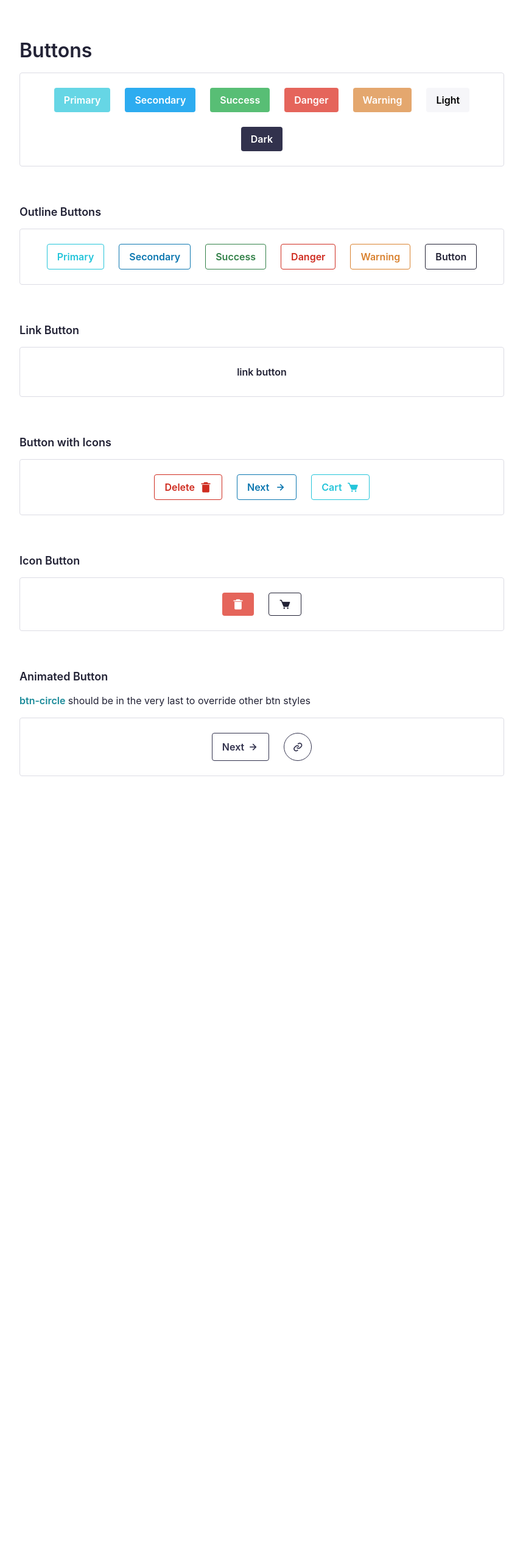
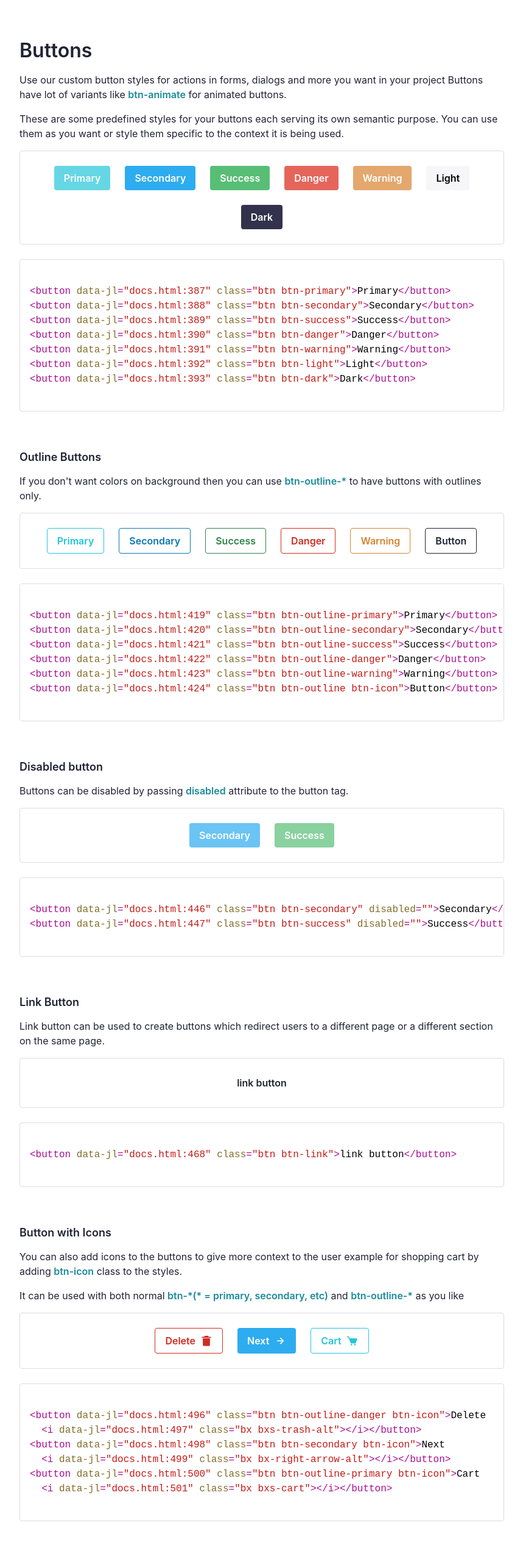
Before and after one commit to yash9263/component-library, a website: page docs.html in a window 1280 px wide. Shown: the part 4723-7280 px from the top of the page at 61% size, without its empty margins (340-1199 px from the left). Before the commit the page ends 6164 px from the top, so only its background shows below. Drawn offline with nearby package versions, Linux system fonts and the light colour scheme.

Commit message:
Add button documentation

```diff
--- a/docs.html
+++ b/docs.html
@@ -362,10 +362,15 @@
             Buttons
           </h1>
           <p class="docs-text">
-            <!-- Component explaination text -->
+            <!-- Component explanation text -->
+            Use our custom button styles for actions in forms, dialogs and more you want in your project
+            Buttons have lot of variants like <span class="p-color-text">btn-animate</span> for animated
+            buttons.
           </p>
           <p class="docs-text">
             <!-- Usage instruction -->
+            These are some predefined styles for your buttons each serving its own semantic purpose. You can
+            use them as you want or style them specific to the context it is being used.
           </p>
           <div class="docs-example button-example">
             <!-- Example of component looks-->
@@ -377,11 +382,17 @@
             <button class="btn btn-light">Light</button>
             <button class="btn btn-dark">Dark</button>
           </div>
-          <!-- <div class="docs-code-example"> -->
-          <!-- <pre><code class="html"> -->
-
-          <!-- </code></pre> -->
-          <!-- </div> -->
+          <div class="docs-code-example">
+            <pre><code class="html">
+<button class="btn btn-primary">Primary</button>
+<button class="btn btn-secondary">Secondary</button>
+<button class="btn btn-success">Success</button>
+<button class="btn btn-danger">Danger</button>
+<button class="btn btn-warning">Warning</button>
+<button class="btn btn-light">Light</button>
+<button class="btn btn-dark">Dark</button>
+          </code></pre>
+          </div>
         </article>
         <!-- Component Variants -->
         <article class="docs-article">
@@ -390,13 +401,9 @@
             Outline Buttons
           </h2>
           <p class="docs-text">
-            <!-- Variant explaination text -->
-          </p>
-          <p class="docs-text">
             <!-- Usage instruction -->
-          </p>
-          <p class="docs-text">
-            <!-- Example showing component variants usage. -->
+            If you don't want colors on background then you can use
+            <span class="p-color-text">btn-outline-*</span> to have buttons with outlines only.
           </p>
           <div class="docs-example button-example">
             <!-- Examples of variant looks -->
@@ -407,11 +414,39 @@
             <button class="btn btn-outline-warning">Warning</button>
             <button class="btn btn-outline btn-icon">Button</button>
           </div>
-          <!-- <div class="docs-code-example"> -->
-          <!-- <pre><code class="html"> -->
-
-          <!-- </code></pre> -->
-          <!-- </div> -->
+          <div class="docs-code-example">
+            <pre><code class="html">
+<button class="btn btn-outline-primary">Primary</button>
+<button class="btn btn-outline-secondary">Secondary</button>
+<button class="btn btn-outline-success">Success</button>
+<button class="btn btn-outline-danger">Danger</button>
+<button class="btn btn-outline-warning">Warning</button>
+<button class="btn btn-outline btn-icon">Button</button>
+          </code></pre>
+          </div>
+        </article>
+        <!-- Component Variants -->
+        <article class="docs-article">
+          <h2 class="header-2">
+            <!-- Variant name -->
+            Disabled button
+          </h2>
+          <p class="docs-text">
+            <!-- Variant explaination text -->
+            Buttons can be disabled by passing <span class="p-color-text">disabled</span> attribute to the
+            button tag.
+          </p>
+          <div class="docs-example button-example">
+            <!-- Examples of variant looks -->
+            <button class="btn btn-secondary" disabled>Secondary</button>
+            <button class="btn btn-success" disabled>Success</button>
+          </div>
+          <div class="docs-code-example">
+            <pre><code class="html">
+<button class="btn btn-secondary" disabled>Secondary</button>
+<button class="btn btn-success" disabled>Success</button>
+          </code></pre>
+          </div>
         </article>
         <!-- Component Variants -->
         <article class="docs-article">
@@ -421,22 +456,18 @@
           </h2>
           <p class="docs-text">
             <!-- Variant explaination text -->
-          </p>
-          <p class="docs-text">
-            <!-- Usage instruction -->
-          </p>
-          <p class="docs-text">
-            <!-- Example showing component variants usage. -->
+            Link button can be used to create buttons which redirect users to a different page or a different
+            section on the same page.
           </p>
           <div class="docs-example button-example">
             <!-- Examples of variant looks -->
             <button class="btn btn-link">link button</button>
           </div>
-          <!-- <div class="docs-code-example"> -->
-          <!-- <pre><code class="html"> -->
-
-          <!-- </code></pre> -->
-          <!-- </div> -->
+          <div class="docs-code-example">
+            <pre><code class="html">
+<button class="btn btn-link">link button</button>
+          </code></pre>
+          </div>
         </article>
         <!-- Component Variants -->
         <article class="docs-article">
@@ -445,27 +476,31 @@
             Button with Icons
           </h2>
           <p class="docs-text">
-            <!-- Variant explaination text -->
+            <!-- Usage instruction -->
+            You can also add icons to the buttons to give more context to the user example for shopping cart
+            by adding <span class="p-color-text">btn-icon</span> class to the styles.
           </p>
           <p class="docs-text">
-            <!-- Usage instruction -->
-          </p>
-          <p class="docs-text">
-            <!-- Example showing component variants usage. -->
+            It can be used with both normal
+            <span class="p-color-text">btn-*(* = primary, secondary, etc)</span> and
+            <span class="p-color-text">btn-outline-*</span> as you like
           </p>
           <div class="docs-example button-example">
             <!-- Examples of variant looks -->
             <button class="btn btn-outline-danger btn-icon">Delete<i class="bx bxs-trash-alt"></i></button>
-            <button class="btn btn-outline-secondary btn-icon">
-              Next<i class="bx bx-right-arrow-alt"></i>
-            </button>
+            <button class="btn btn-secondary btn-icon">Next<i class="bx bx-right-arrow-alt"></i></button>
             <button class="btn btn-outline-primary btn-icon">Cart<i class="bx bxs-cart"></i></button>
           </div>
-          <!-- <div class="docs-code-example"> -->
-          <!-- <pre><code class="html"> -->
-
-          <!-- </code></pre> -->
-          <!-- </div> -->
+          <div class="docs-code-example">
+            <pre><code class="html">
+<button class="btn btn-outline-danger btn-icon">Delete
+  <i class="bx bxs-trash-alt"></i></button>
+<button class="btn btn-secondary btn-icon">Next
+  <i class="bx bx-right-arrow-alt"></i></button>
+<button class="btn btn-outline-primary btn-icon">Cart
+  <i class="bx bxs-cart"></i></button>
+          </code></pre>
+          </div>
         </article>
         <!-- Component Variants -->
         <article class="docs-article">
@@ -474,26 +509,31 @@
             Icon Button
           </h2>
           <p class="docs-text">
-            <!-- Variant explaination text -->
-          </p>
-          <p class="docs-text">
             <!-- Usage instruction -->
+            You can have buttons only with icons and all the previous styles can be applied here to (<span
+              class="p-color-text"
+              >eg. btn-outline-*, btn-*(primary)</span
+            >).
           </p>
           <p class="docs-text">
             <!-- Example showing component variants usage. -->
           </p>
           <div class="docs-example button-example">
             <!-- Examples of variant looks -->
-
             <button class="btn btn-danger btn-icon"><i class="bx bxs-trash-alt"></i></button>
             <button class="btn btn-outline btn-icon"><i class="bx bxs-cart"></i></button>
           </div>
 
-          <!-- <div class="docs-code-example"> -->
-          <!-- <pre><code class="html"> -->
-
-          <!-- </code></pre> -->
-          <!-- </div> -->
+          <div class="docs-code-example">
+            <pre><code class="html">
+<button class="btn btn-danger btn-icon">
+  <i class="bx bxs-trash-alt"></i>
+</button>
+<button class="btn btn-outline btn-icon">
+  <i class="bx bxs-cart"></i>
+</button>
+          </code></pre>
+          </div>
         </article>
         <!-- Component Variants -->
         <article class="docs-article">
@@ -503,14 +543,13 @@
           </h2>
           <p class="docs-text">
             <!-- Variant explaination text -->
+            You can use animated buttons for cool effect on hover to your button.
           </p>
-          <p class="docs-text">
-            <!-- Usage instruction -->
-          </p>
+
           <p class="docs-text">
             <!-- Example showing component variants usage. -->
-            <span class="p-color-text">btn-circle</span> should be in the very last to override other btn
-            styles
+            Note: <span class="p-color-text">btn-circle</span> should be in the very last to override other
+            btn styles
           </p>
           <div class="docs-example button-example">
             <!-- Examples of variant looks -->
@@ -526,11 +565,22 @@
               </span>
             </button>
           </div>
-          <!-- <div class="docs-code-example"> -->
-          <!-- <pre><code class="html"> -->
+          <div class="docs-code-example">
+            <pre><code class="html">
+<button class="btn btn-icon btn-animated">
+  <div class="div-animate"></div>
+  <span class="btn-text">Next
+    <i class="bx bx-right-arrow-alt"></i></span>
+</button>
 
-          <!-- </code></pre> -->
-          <!-- </div> -->
+<button class="btn btn-icon btn-animated btn-circle">
+  <div class="div-animate"></div>
+  <span class="btn-text">
+    <i class="bx bx-link"></i>
+  </span>
+</button>
+          </code></pre>
+          </div>
         </article>
       </section>
       <!-- Template -->
--- a/styles/components/buttons.css
+++ b/styles/components/buttons.css
@@ -275,7 +275,7 @@ button[disabled] {
   width: 100%;
   height: 100%;
   background: var(--parent-bg);
-  transform: scale(0.7);
+  transform: scale(0.5);
   opacity: 0;
   transition: transform 100ms ease-in, opacity 100ms ease-in, border-radius 100ms ease-in;
 }
```
